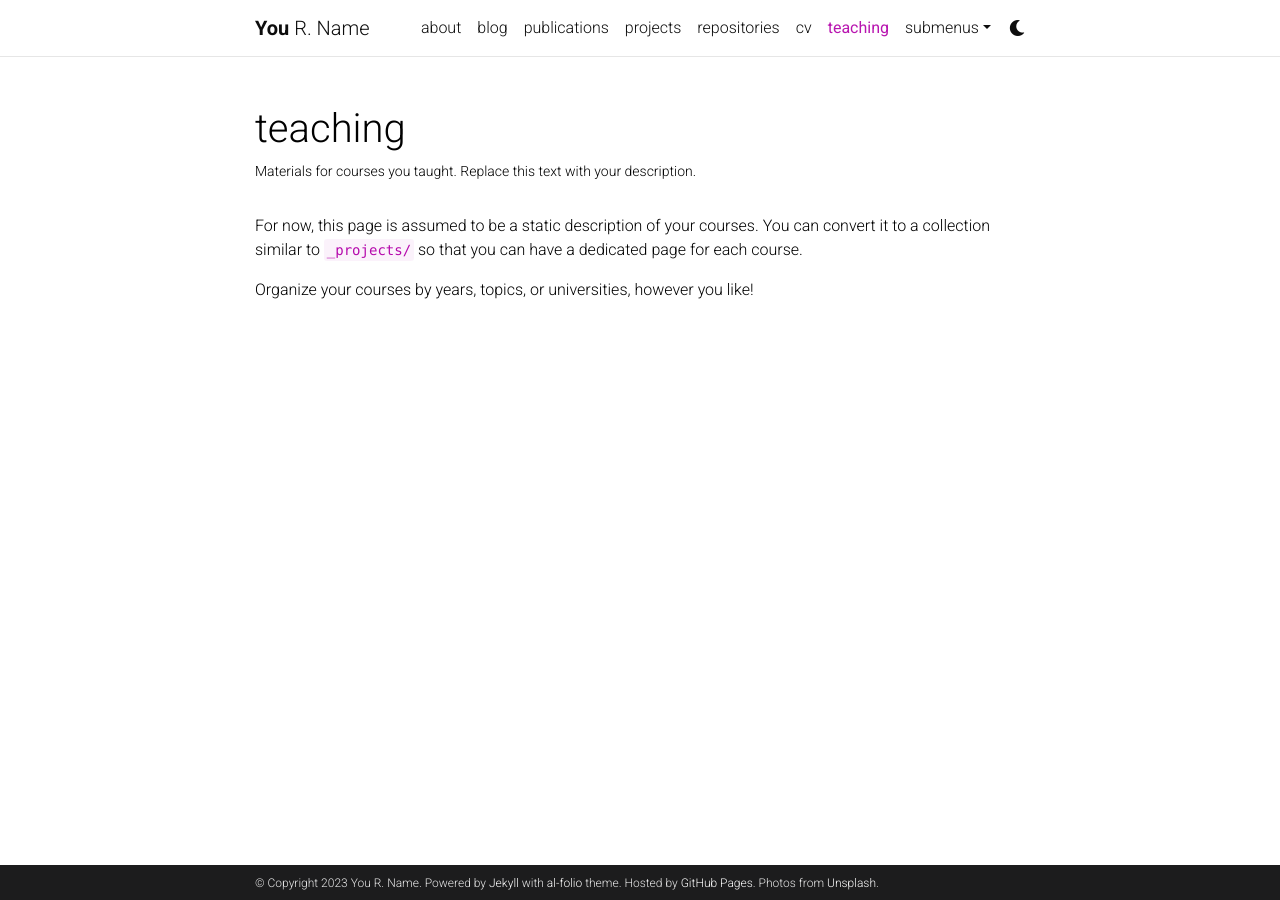
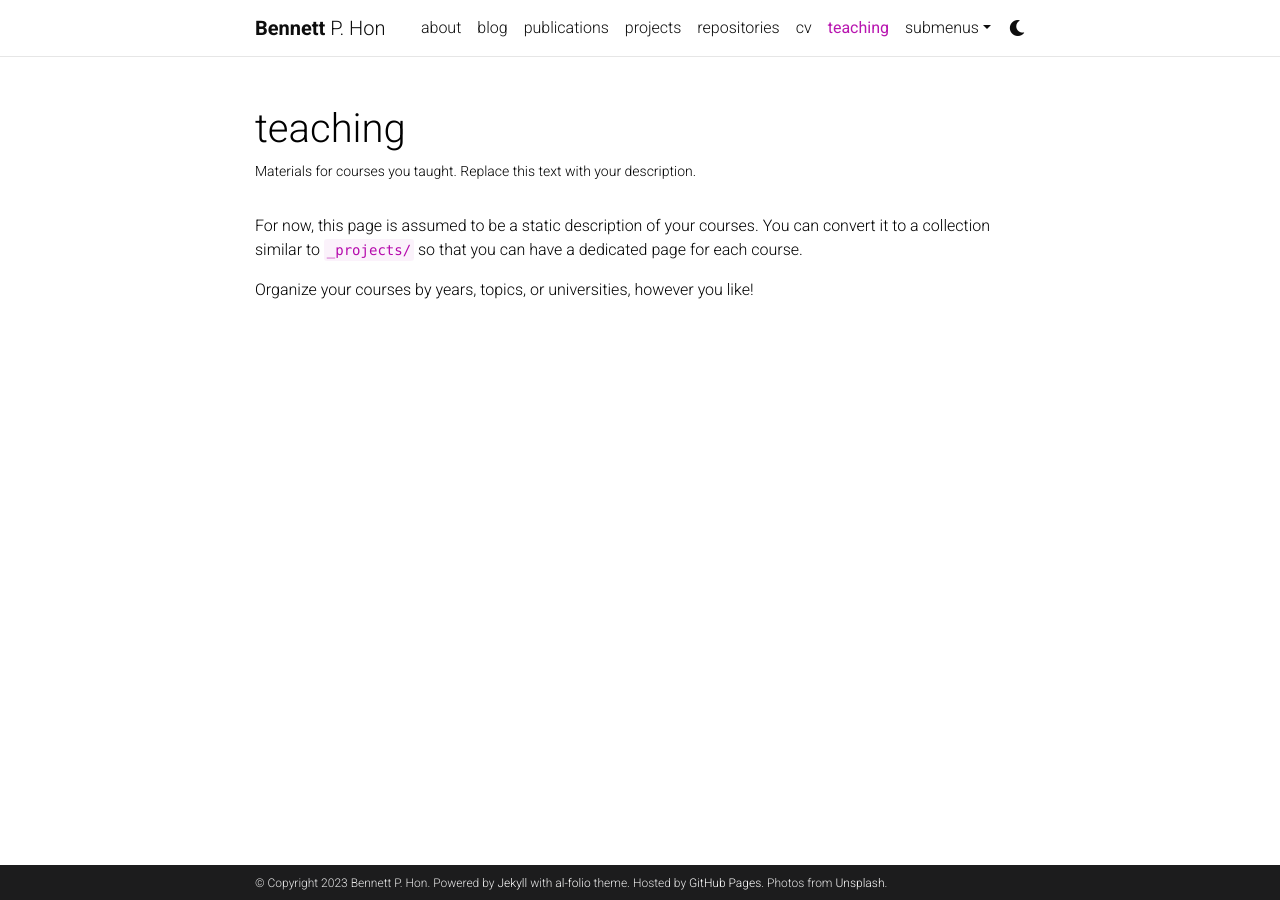
Before and after one commit to bennettphon/bennettphon.github.io, a Jekyll site: the page built from _pages/teaching.md, in a window 1280 px wide. Built offline with Jekyll 4.4.1, drawn with Linux system fonts in a browser that asks for light colours; comment, search, counter and statistics services are not loaded; a style sheet for code colours, icons or effects is not loaded.

Commit message:
names changed

```diff
--- a/_config.yml
+++ b/_config.yml
@@ -3,9 +3,9 @@
 # -----------------------------------------------------------------------------
 
 title: blank # the website title (if blank, full name will be used instead)
-first_name: You
-middle_name: R.
-last_name: Name
+first_name: Bennett
+middle_name: P.
+last_name: Hon
 email: you@example.com
 description: > # the ">" symbol means to ignore newlines until "footer_text:"
   A simple, whitespace theme for academics. Based on [*folio](https://github.com/bogoli/-folio) design.
@@ -18,8 +18,8 @@
 lang: en # the language of your site (for example: en, fr, cn, ru, etc.)
 icon: ⚛️  # the emoji used as the favicon (alternatively, provide image name in /assets/img/)
 
-url: https://alshedivat.github.io # the base hostname & protocol for your site
-baseurl: /al-folio # the subpath of your site, e.g. /blog/
+url: https://bennettphon.github.io # the base hostname & protocol for your site
+baseurl:  # the subpath of your site, e.g. /blog/
 last_updated: false # set to true if you want to display last updated in the footer
 impressum_path:  # set to path to include impressum link in the footer, use the same path as permalink in a page, helps to conform with EU GDPR
 
```
